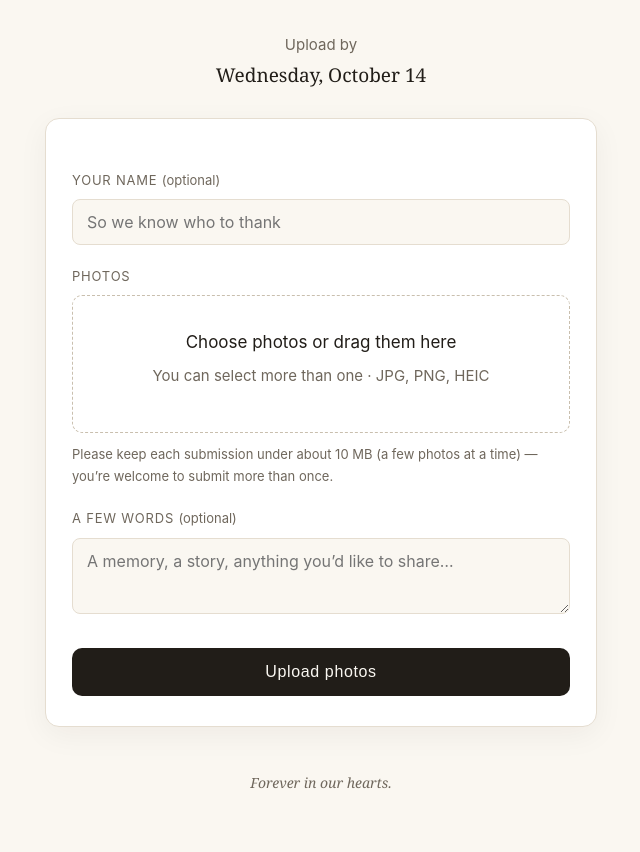
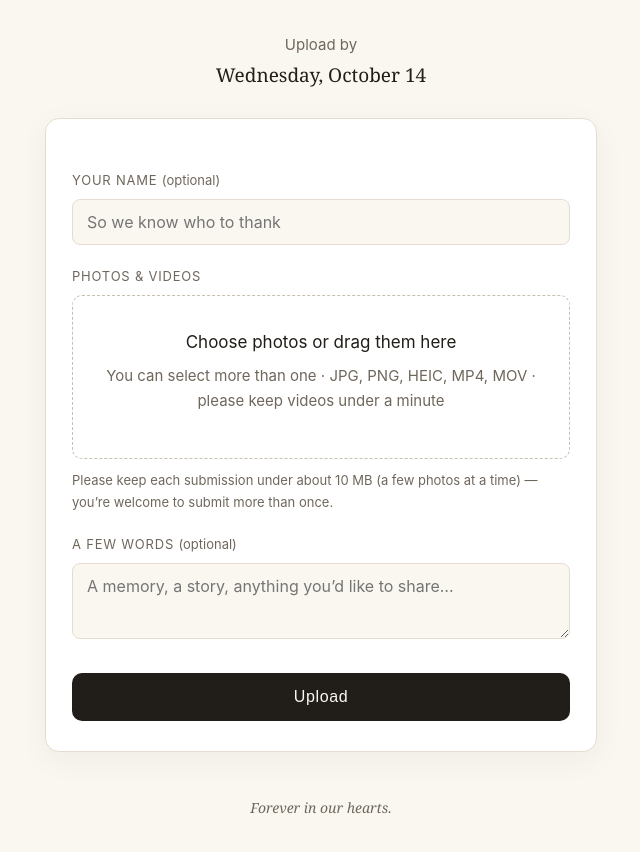
Before and after one commit to bgenovesi/syam-photo-form, a plain HTML site: page index.html in a window 1280 px wide. Shown: the part 232-1084 px from the top of the page, without its empty margins (319-959 px from the left). Drawn offline with Linux system fonts and the light colour scheme.

Commit message:
Backup form: accept video uploads (MP4/MOV) for parity with main memorial form

```diff
--- a/index.html
+++ b/index.html
@@ -118,11 +118,11 @@
     <label for="name">Your name <span class="opt">(optional)</span></label>
     <input type="text" id="name" name="name" placeholder="So we know who to thank" />
 
-    <label>Photos</label>
+    <label>Photos & videos</label>
     <div class="dropzone" id="dropzone">
-      <input type="file" id="photos" name="attachment" accept="image/*" multiple required />
+      <input type="file" id="photos" name="attachment" accept="image/*,video/*" multiple required />
       <div class="big">Choose photos or drag them here</div>
-      <div>You can select more than one &middot; JPG, PNG, HEIC</div>
+      <div>You can select more than one &middot; JPG, PNG, HEIC, MP4, MOV &middot; please keep videos under a minute</div>
       <div class="filelist" id="filelist"></div>
     </div>
     <p class="sizelimit">Please keep each submission under about 10&nbsp;MB (a few photos at a time) &mdash; you&rsquo;re welcome to submit more than once.</p>
@@ -131,7 +131,7 @@
     <label for="caption">A few words <span class="opt">(optional)</span></label>
     <textarea id="caption" name="caption" placeholder="A memory, a story, anything you&rsquo;d like to share&hellip;"></textarea>
 
-    <button type="submit" class="submit">Upload photos</button>
+    <button type="submit" class="submit">Upload</button>
   </form>
   <footer>Forever in our hearts.</footer>
 
```
